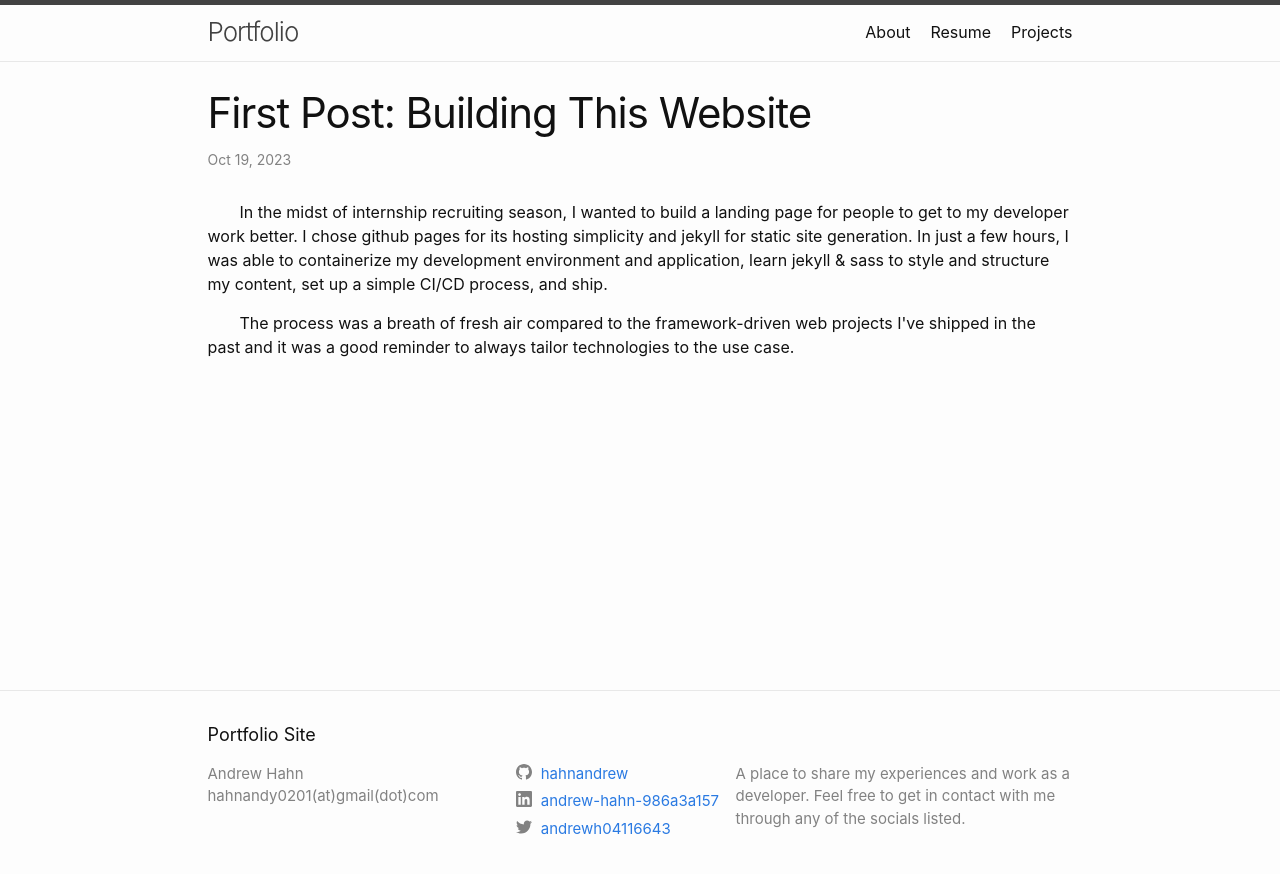
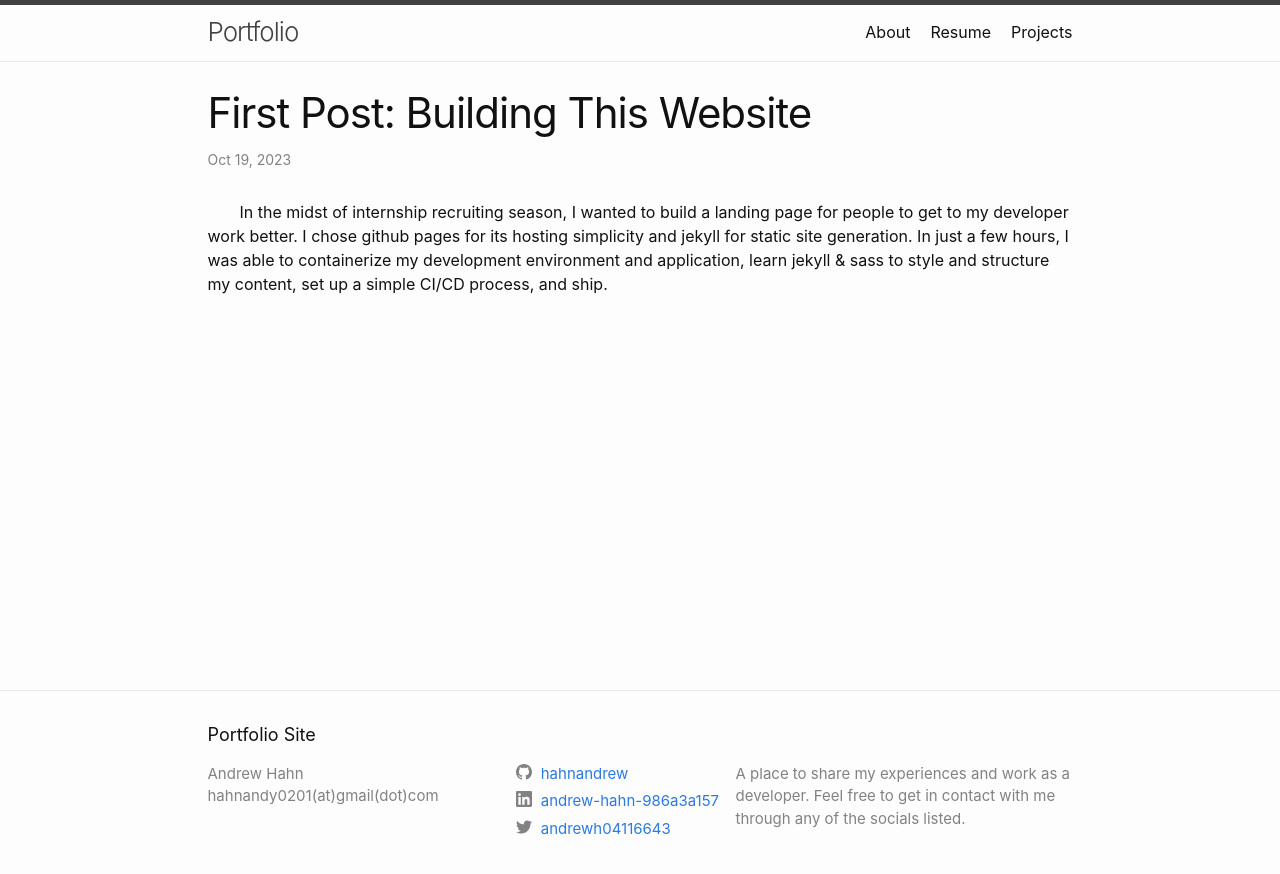
Before and after one commit to hahnandrew/portfolio, a Jekyll site: the page built from _posts/2023-10-19-building.markdown, in a window 1280 px wide. Shown: the top 874 px of the page. Built offline with Jekyll 4.4.1, drawn with Linux system fonts in a browser that asks for light colours.

Commit message:
adjusted content

```diff
--- a/_posts/2023-10-19-building.markdown
+++ b/_posts/2023-10-19-building.markdown
@@ -9,9 +9,9 @@ categories: jekyll update
 In the midst of internship recruiting season, I wanted to build a landing page for people to get to my developer work better. I chose github pages for its hosting simplicity and jekyll for static site generation. In just a few hours, I was able to containerize my development environment and application, learn jekyll & sass to style and structure my content, set up a simple CI/CD process, and ship.
 </p>
 
-<p style="text-indent: 2em;">
+<!-- <p style="text-indent: 2em;">
 The process was a breath of fresh air compared to the framework-driven web projects I've shipped in the past and it was a good  reminder to always tailor technologies to the use case.
-</p>
+</p> -->
 
 <!-- You’ll find this post in your `_posts` directory. Go ahead and edit it and re-build the site to see your changes. You can rebuild the site in many different ways, but the most common way is to run `jekyll serve`, which launches a web server and auto-regenerates your site when a file is updated.
 
```
Also changed, not shown: about.md (+1 -1 lines).
